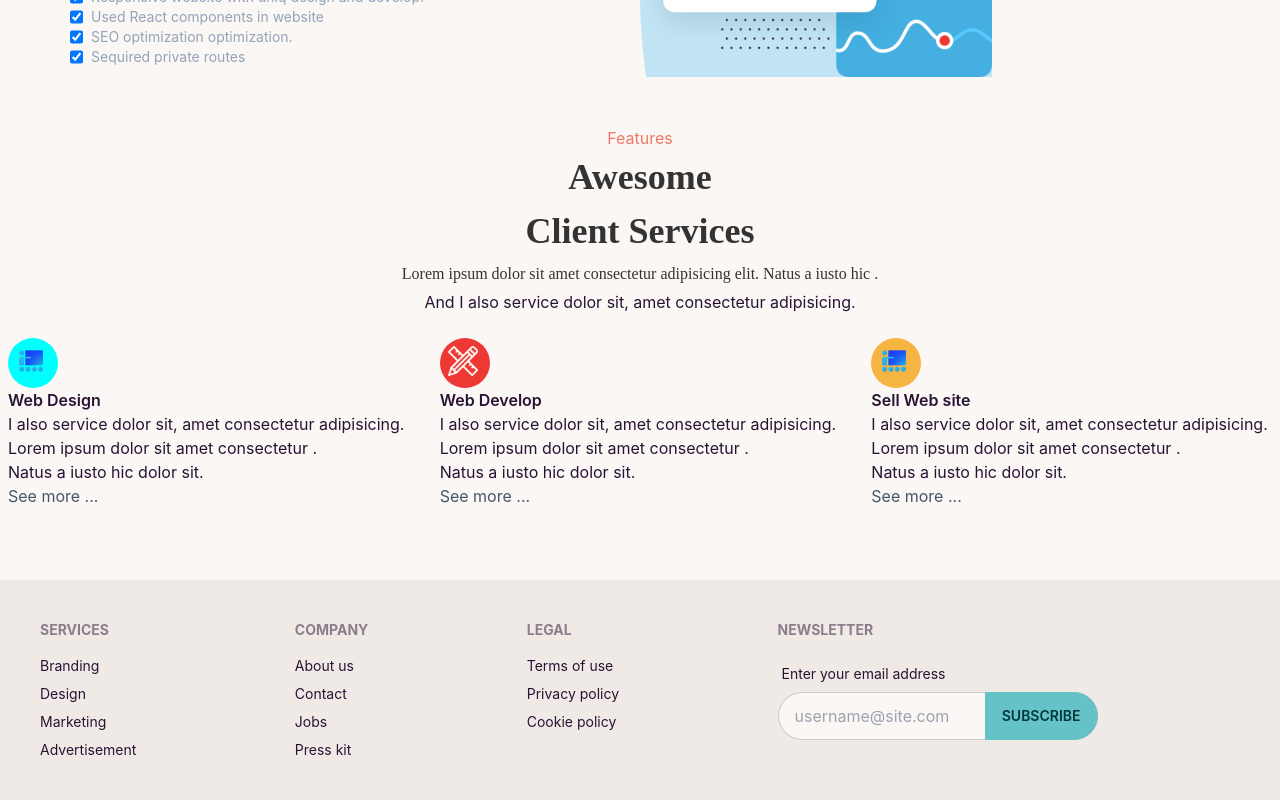
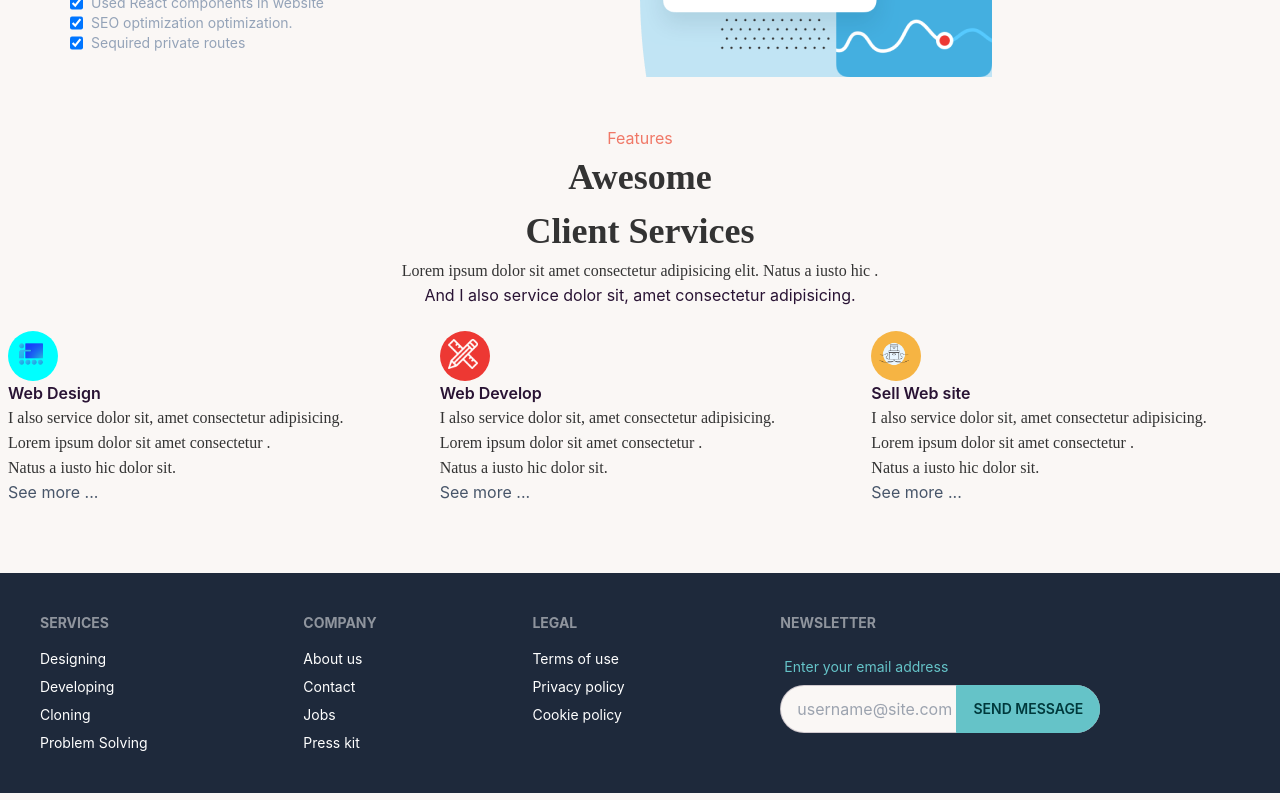
Before and after one commit to sarwar-asik/Blogs-T-Projects, a React (Create React App) app: page / in a window 1280 px wide. Shown: the part 1206-2006 px from the top of the page. Built offline with nearby package versions, Linux system fonts and the light colour scheme.

Commit message:
footer linked

```diff
--- a/src/components/pages/features/Features.js
+++ b/src/components/pages/features/Features.js
@@ -1,46 +1,67 @@
-import React from 'react';
-import '../../../customcsss/Custom.css'
-import feature1 from '../../../assets/feature1.png'
-import feature2 from '../../../assets/feature2.png'
-import feature3 from '../../../assets/feature3.png'
-
+import React from "react";
+import "../../../customcsss/Custom.css";
+import feature1 from "../../../assets/feature1.png";
+import feature2 from "../../../assets/feature2.png";
+import feature3 from "../../../assets/feature3.png";
 
 const Features = () => {
-    const  features =[
-        {no:1,name:'Web Design',img:feature1, detail:"I also service dolor sit, amet consectetur adipisicing.",color:'aqua'},
-        {no:2,name:'Web Develop',img:feature2, detail:"I also service dolor sit, amet consectetur adipisicing.",color:'#ED3833'},
-        {no:3,name:'Sell Web site',img:feature1, detail:"I also service dolor sit, amet consectetur adipisicing.",color:'#F6B443'},
-    ]
+  const features = [
+    {
+      no: 1,
+      name: "Web Design",
+      img: feature1,
+      detail: "I also service dolor sit, amet consectetur adipisicing.",
+      color: "aqua",
+    },
+    {
+      no: 2,
+      name: "Web Develop",
+      img: feature2,
+      detail: "I also service dolor sit, amet consectetur adipisicing.",
+      color: "#ED3833",
+    },
+    {
+      no: 3,
+      name: "Sell Web site",
+      img: feature3,
+      detail: "I also service dolor sit, amet consectetur adipisicing.",
+      color: "#F6B443",
+    },
+  ];
   return (
-        <div className='my-5'>
-            <header className='text-center'>
-                <h6 className='fonts'> Features</h6>
-                <h4 className='headings1'>Awesome  </h4>
-                <h4 className='headings1'>Client Services </h4>
-                <p className='para1'> Lorem ipsum dolor sit amet consectetur adipisicing elit. Natus a iusto hic .</p>
+    <div className="my-5">
+      <header className="text-center">
+        <h6 className="fonts"> Features</h6>
+        <h4 className="headings1">Awesome </h4>
+        <h4 className="headings1">Client Services </h4>
+        <p className="para1">
+          {" "}
+          Lorem ipsum dolor sit amet consectetur adipisicing elit. Natus a iusto
+          hic .
+        </p>
         <p>And I also service dolor sit, amet consectetur adipisicing.</p>
       </header>
-            <main className='my-4 grid grid-cols-1 gap-[15px] md:grid-cols-2 lg:grid-cols-3 mt-4 mb-5'>
-                {
-                    features.map(feature=>{
-                        const {name,img, detail ,color} = feature
+      <main className="my-4 grid grid-cols-1 gap-[15px] md:grid-cols-2 lg:grid-cols-3 mt-4 mb-5">
+        {features.map((feature) => {
+          const { name, img, detail, color } = feature;
 
-                        return <div class="card text-start  p-2 h-[230px]">
-                       <figures className={` h-[50px] w-[50px]  text-center p-2 rounded-[50%] `} style={{"backgroundColor":`${color}`}}>
+          return (
+            <div class="card text-start  p-2 h-[230px]">
+              <figures
+                className={` h-[50px] w-[50px]  text-center p-2 rounded-[50%] `}
+                style={{ backgroundColor: `${color}` }}
+              >
                 <img class="h-[30px] w-[30px]" src={img} alt="Title" />
               </figures>
-                        <h1 className='font-semibold'>
-                            {name}
-                        </h1>
-                        <p>{detail} <br /> Lorem ipsum dolor sit amet consectetur . <br />Natus a iusto hic dolor sit. </p>
-                        <h6 className='text-slate-600'> See more ...</h6>
+              <h1 className="font-semibold">{name}</h1>
+              <p className="para1">
+                {detail} <br /> Lorem ipsum dolor sit amet consectetur . <br />
+                Natus a iusto hic dolor sit.{" "}
+              </p>
+              <h6 className="text-slate-600"> See more ...</h6>
             </div>
-                    })
-                }
-
-
-
-
+          );
+        })}
       </main>
     </div>
   );
--- a/src/components/shared/Footer/Footer.js
+++ b/src/components/shared/Footer/Footer.js
@@ -3,13 +3,13 @@ import React from "react";
 const Footer = () => {
   return (
     <div>
-      <footer className="footer p-10 bg-base-200 text-base-content">
+      <footer className="footer p-10 bg-slate-800 text-white">
         <div>
           <span className="footer-title">Services</span>
-          <a className="link link-hover">Branding</a>
-          <a className="link link-hover">Design</a>
-          <a className="link link-hover">Marketing</a>
-          <a className="link link-hover">Advertisement</a>
+          <a className="link link-hover">Designing</a>
+          <a className="link link-hover">Developing</a>
+          <a className="link link-hover">Cloning</a>
+          <a className="link link-hover">Problem Solving</a>
         </div>
         <div>
           <span className="footer-title">Company</span>
@@ -28,7 +28,9 @@ const Footer = () => {
           <span className="footer-title">Newsletter</span>
           <div className="form-control w-80">
             <label className="label">
-              <span className="label-text">Enter your email address</span>
+              <span className="label-text text-primary">
+                Enter your email address
+              </span>
             </label>
             <div className="relative">
               <input
@@ -37,7 +39,7 @@ const Footer = () => {
                 className="input input-bordered w-full pr-16"
               />
               <button className="btn btn-primary absolute top-0 right-0 rounded-l-none">
-                Subscribe
+                Send Message
               </button>
             </div>
           </div>
--- a/src/customcsss/Custom.css
+++ b/src/customcsss/Custom.css
@@ -49,7 +49,7 @@ color: #333333;
 font-style: normal;
 font-weight: 400;
 font-size: 16px;
-line-height: 32px;
+line-height: 25px;
 /* or 160% */
 color: #333333;
 }
```
Also changed, not shown: src/assets/feature3.png. Lines whose indentation alone changed are shown as unchanged.
